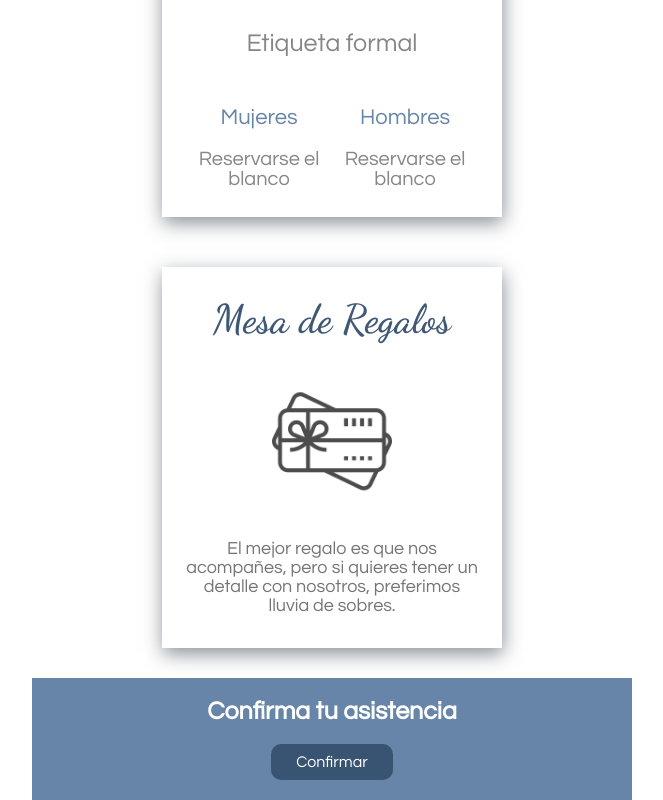
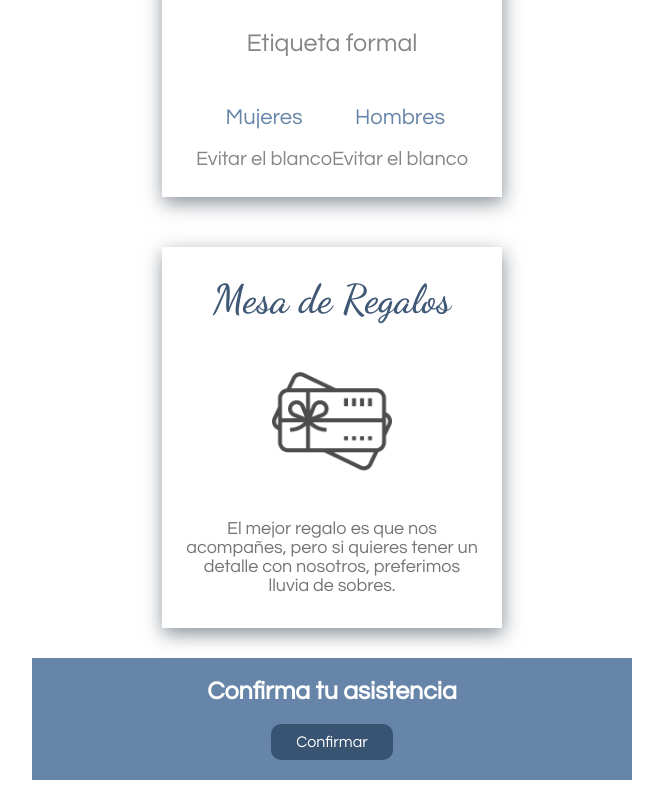
Before and after one commit to sebastianrey13/invitacionboda, a React (Vite) app: page / in a window 1280 px wide. Shown: the part 4288-5088 px from the top of the page, without its empty margins (308-971 px from the left). Built offline with nearby package versions, Linux system fonts and the light colour scheme.

Commit message:
se personaliza el dress code

```diff
--- a/src/componentes/Home.jsx
+++ b/src/componentes/Home.jsx
@@ -183,11 +183,11 @@ const Home = ({ nombre }) => {
           <div className="dressCode">
             <div>
               <p className="dressCodeMH">Mujeres</p>
-              <p className="dressCodeText">Reservarse el blanco</p>
+              <p className="dressCodeText">Evitar el blanco</p>
             </div>
             <div>
               <p className="dressCodeMH">Hombres</p>
-              <p className="dressCodeText">Reservarse el blanco</p>
+              <p className="dressCodeText">Evitar el blanco</p>
             </div>
           </div>
         </div>
```
